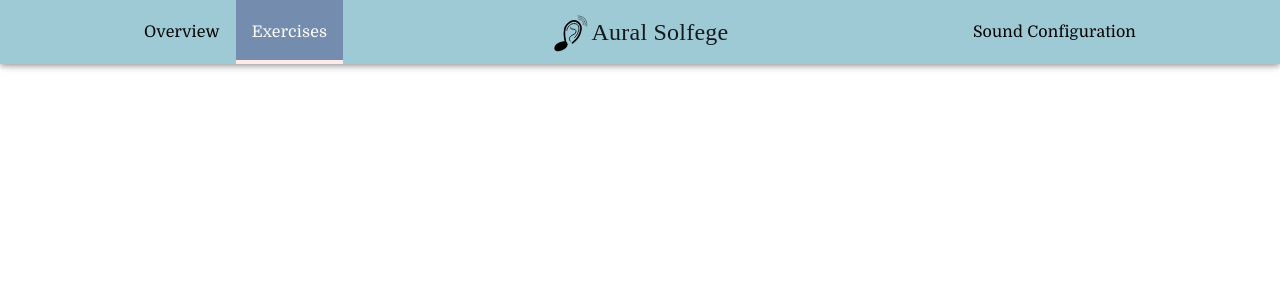
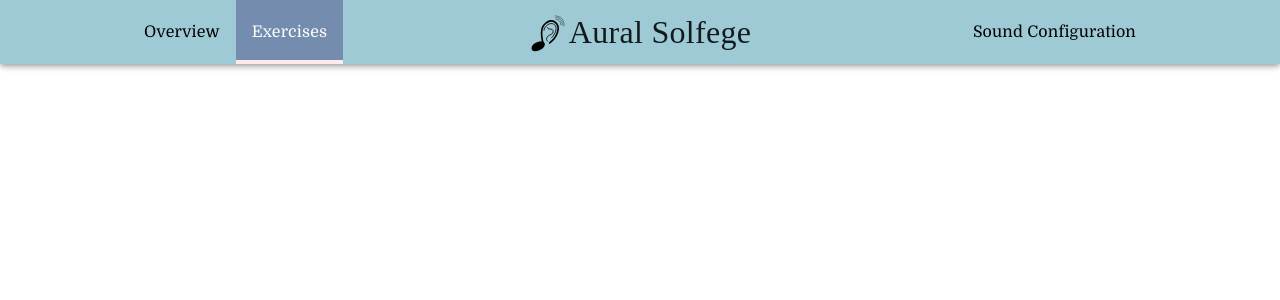
Before and after one commit to thanhKasper/aural-solfege-ui, a React (Vite) app: page / in a window 1280 px wide. Shown: the top 300 px of the page. Built offline with nearby package versions, Linux system fonts and the light colour scheme; a web font is replaced by a local one.

Commit message:
create brand logo

```diff
--- a/src/components/atoms/BrandName.tsx
+++ b/src/components/atoms/BrandName.tsx
@@ -1,16 +1,30 @@
-import { Typography, useTheme } from "@mui/material";
+import { Typography } from "@mui/material";
 
-const BrandName = () => {
-  const theme = useTheme();
+interface BrandNameProps {
+  size?: "xs" | "sm" | "md" | "lg" | "xl";
+}
+
+const fontSize = {
+  xs: 0,
+  sm: 0,
+  md: 16,
+  lg: 32,
+  xl: 40,
+};
+
+const BrandName = ({ size = "lg" }: BrandNameProps) => {
+  const currentFontSize = fontSize[size];
   return (
+    currentFontSize > 0 && (
       <Typography
         sx={{
           fontFamily: "Elsie Swash Caps, serif",
-        fontSize: theme.typography.h5.fontSize,
+          fontSize: currentFontSize,
         }}
       >
         Aural Solfege
       </Typography>
+    )
   );
 };
 
```
Also changed, not shown: src/components/molecules/LogoWithBrandName.tsx (added, +27 -0 lines). Lines whose indentation alone changed are shown as unchanged.
